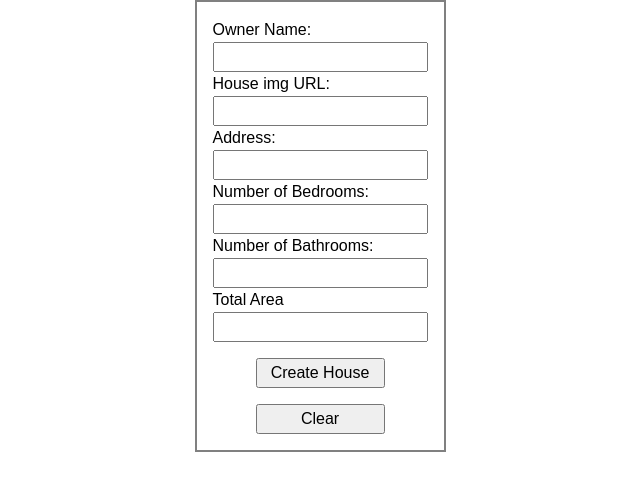
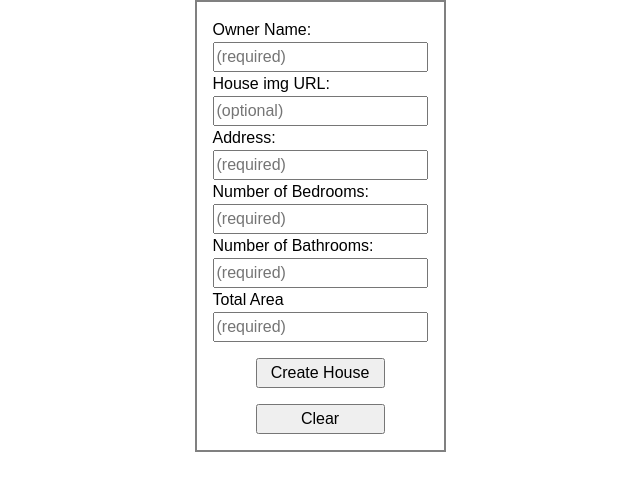
Before and after one commit to Moses2308/Promineo-Houses-Project, a React (Vite) app: page / in a window 1280 px wide. Shown: the top 490 px of the page, without its empty margins (320-960 px from the left). Built offline with nearby package versions, Linux system fonts and the light colour scheme; data requests are answered from the project's data file.

Commit message:
created working default state for houses

```diff
--- a/src/components/House.jsx
+++ b/src/components/House.jsx
@@ -1,5 +1,10 @@
 import { useState } from "react";
 import HouseOwner from "./HouseOwner";
+import HouseImage from "./HouseImage";
+import HouseAddress from "./HouseAddress";
+import HouseArea from "./HouseArea";
+import HouseBathrooms from "./HouseBathrooms";
+import HouseBedrooms from "./HouseBedrooms";
 
 export default function House(props) {
   const [editMode, setEditMode] = useState(false);
@@ -14,11 +19,17 @@ export default function House(props) {
   return (
     <div className="House">
       <HouseOwner {...props} setOwnerState={setOwnerData}></HouseOwner>
-      <div className="House__image"></div>
-      <div className="Hosue__address"></div>
-      <div className="House__bedrooms"></div>
-      <div className="House__bathroooms"></div>
-      <div className="hosue__area"></div>
+      <HouseImage {...props} setImageState={setImageData}></HouseImage>
+      <HouseAddress {...props} setAddressState={setAddressData}></HouseAddress>
+      <HouseArea {...props} setAreaState={setAreaData}></HouseArea>
+      <HouseBathrooms
+        {...props}
+        setBathroomState={setBathroomData}
+      ></HouseBathrooms>
+      <HouseBedrooms
+        {...props}
+        setBedroomState={setBathroomData}
+      ></HouseBedrooms>
     </div>
   );
 }
--- a/src/components/HouseAddress.jsx
+++ b/src/components/HouseAddress.jsx
@@ -0,0 +1,7 @@
+export default function HouseAddress(props) {
+  return (
+    <div className="house__address">
+      <p>Address : {props.address}</p>
+    </div>
+  );
+}
--- a/src/components/HouseArea.jsx
+++ b/src/components/HouseArea.jsx
@@ -0,0 +1,7 @@
+export default function HouseArea(props) {
+  return (
+    <div className="house__area">
+      <p>House Area : {props.totalArea}</p>
+    </div>
+  );
+}
--- a/src/components/HouseBathrooms.jsx
+++ b/src/components/HouseBathrooms.jsx
@@ -0,0 +1,7 @@
+export default function HouseBathrooms(props) {
+  return (
+    <div className="house__bathrooms">
+      <p>Bathrooms : {props.numBathrooms}</p>
+    </div>
+  );
+}
--- a/src/components/HouseBedrooms.jsx
+++ b/src/components/HouseBedrooms.jsx
@@ -0,0 +1,7 @@
+export default function HouseBedrooms(props) {
+  return (
+    <div className="hosue__bedrooms">
+      <p>Bedrooms : {props.numBedrooms}</p>
+    </div>
+  );
+}
--- a/src/components/HouseImage.jsx
+++ b/src/components/HouseImage.jsx
@@ -0,0 +1,7 @@
+export default function HouseImage(props) {
+  return (
+    <div className="house__image">
+      <img src={props.houseImg} alt={`img of ${props.owner}'s house`} />
+    </div>
+  );
+}
--- a/src/components/NewHouseForm.jsx
+++ b/src/components/NewHouseForm.jsx
@@ -26,22 +26,57 @@ export default function NewHouseForm(props) {
   return (
     <form action="#" id="newHouseForm" onSubmit={HandleSubmit}>
       <label htmlFor="owner">Owner Name: </label>
-      <input type="text" id="owner" name="owner" />
+      <input
+        type="text"
+        id="owner"
+        name="owner"
+        required
+        placeholder="(required)"
+      />
 
       <label htmlFor="houseImg">House img URL: </label>
-      <input type="text" id="houseImg" name="houseImg" />
+      <input
+        type="text"
+        id="houseImg"
+        name="houseImg"
+        placeholder="(optional)"
+      />
 
       <label htmlFor="address">Address: </label>
-      <input type="text" id="address" name="address" required />
+      <input
+        type="text"
+        id="address"
+        name="address"
+        required
+        placeholder="(required)"
+      />
 
       <label htmlFor="numBedrooms">Number of Bedrooms: </label>
-      <input type="number" name="numBedrooms" id="numBedrooms" required />
+      <input
+        type="number"
+        name="numBedrooms"
+        id="numBedrooms"
+        required
+        placeholder="(required)"
+      />
 
       <label htmlFor="numBathrooms">Number of Bathrooms: </label>
-      <input type="number" name="numBathrooms" id="numBathrooms" required />
+      <input
+        type="number"
+        name="numBathrooms"
+        id="numBathrooms"
+        required
+        placeholder="(required)"
+      />
 
       <label htmlFor="totalArea">Total Area</label>
-      <input type="number" name="totalArea" id="totalArea" required />
+      <input
+        type="number"
+        name="totalArea"
+        id="totalArea"
+        required
+        placeholder="(required)"
+      />
 
       <button type="submit">Create House</button>
       <button type="reset">Clear</button>
--- a/src/stylesheets/index.css
+++ b/src/stylesheets/index.css
@@ -3,6 +3,9 @@
 body {
   font-family: Arial, Helvetica, sans-serif;
 }
+.House img {
+  max-width: 300px;
+}
 #root {
   min-height: 100vh;
 }
```
